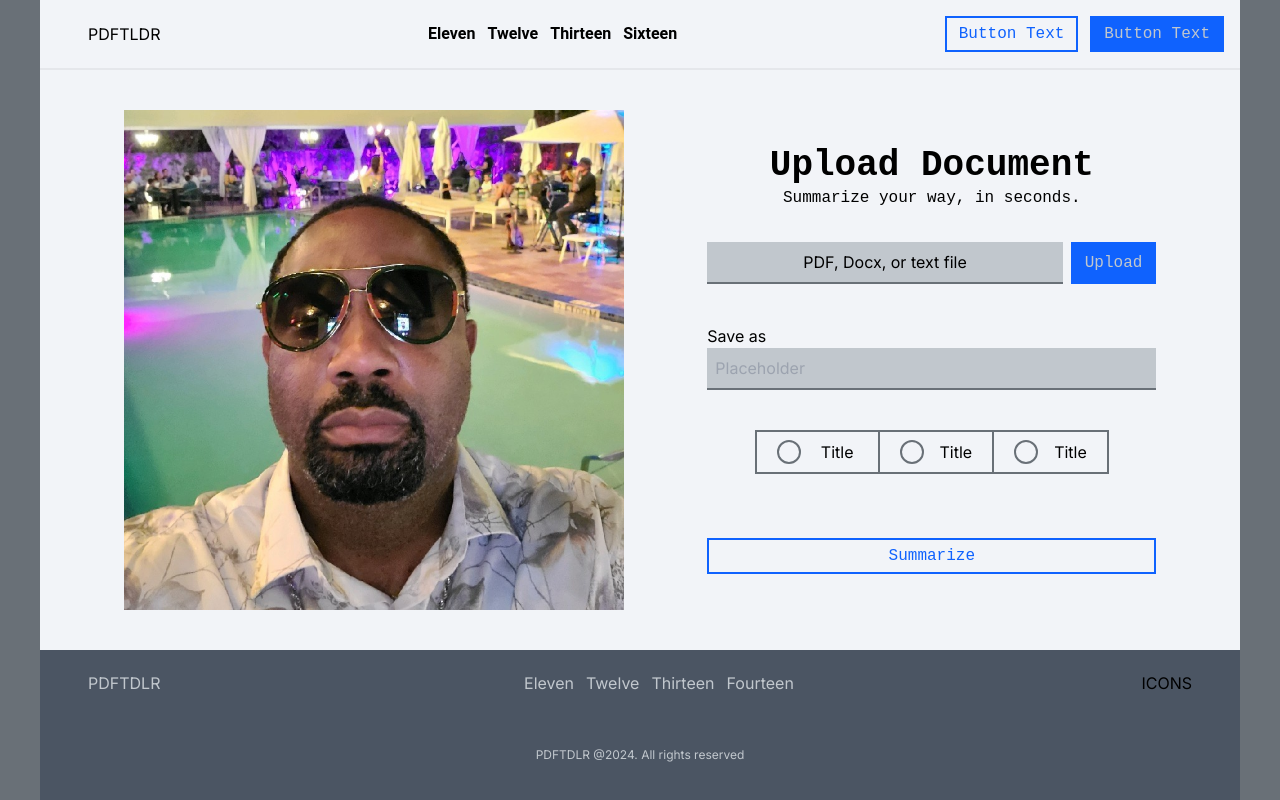
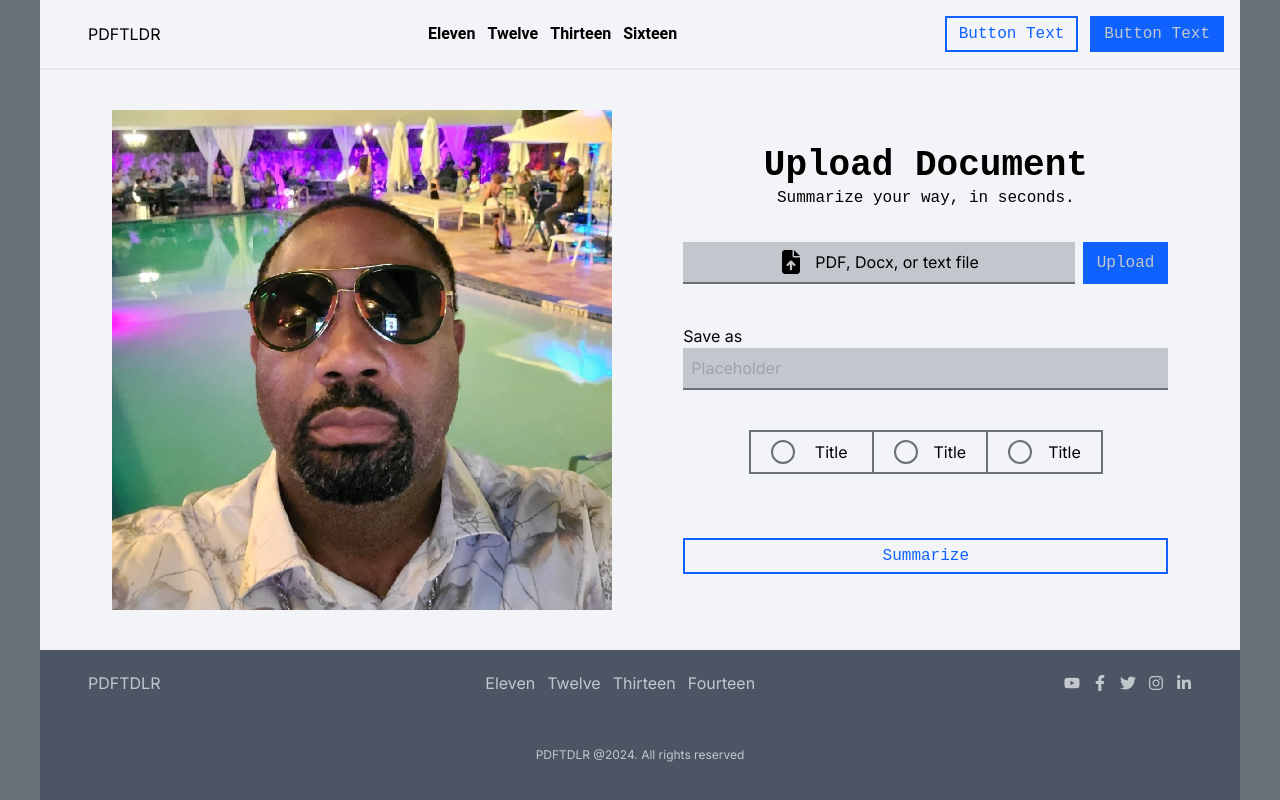
Before and after one commit to JacobChunn/PDFTLDR, a Next.js app: page / in a window 1280 px wide. Built offline with nearby package versions, Linux system fonts and the light colour scheme.

Commit message:
upload UI icons implemented

```diff
--- a/app/globals.css
+++ b/app/globals.css
@@ -2,6 +2,7 @@
 @tailwind components;
 @tailwind utilities;
 @import url('https://fonts.googleapis.com/css2?family=IBM+Plex+Mono:ital,wght@0,100;0,200;0,300;0,400;0,500;0,600;0,700;1,100;1,200;1,300;1,400;1,500;1,600;1,700&family=Roboto:ital,wght@0,100;0,300;0,400;0,500;0,700;0,900;1,100;1,300;1,400;1,500;1,700;1,900&display=swap');
+@import url('https://fonts.googleapis.com/css2?family=Material+Symbols+Outlined:opsz,wght,FILL,GRAD@20..48,100..700,0..1,-50..200');
 
 
 
--- a/app/page.tsx
+++ b/app/page.tsx
@@ -1,4 +1,11 @@
-import Image from "next/image";
+import { FaFileArrowUp } from "react-icons/fa6";
+import { FaYoutube } from "react-icons/fa6";
+import { FaFacebookF } from "react-icons/fa";
+import { FaTwitter } from "react-icons/fa";
+import { FaInstagram } from "react-icons/fa";
+import { FaLinkedinIn } from "react-icons/fa";
+
+
 
 export default function Home() {
   return (
@@ -33,12 +40,17 @@ export default function Home() {
             <h1 className="[font-family:var(--primary-font)] text-4xl font-bold">Upload Document</h1>
             <h4 className="[font-family:var(--primary-font)] mb-8">Summarize your way, in seconds.</h4>
             <div className="flex mb-10">
-              <div className="[background:var(--font-primary)] border-b-2 [border-color:var(--bg-secondary)] p-2 text-center px-24 cursor-pointer">PDF, Docx, or text file</div>
+              <div className="[background:var(--font-primary)] border-b-2 [border-color:var(--bg-secondary)] p-2 text-center px-24 cursor-pointer flex items-center">
+              <span className=" mr-3 text-2xl">
+                <FaFileArrowUp />
+              </span>
+                PDF, Docx, or text file
+              </div>
               <button className="border-2 [background:var(--button-color)] [border-color:var(--button-color)] [color:var(--font-primary)] [font-family:var(--primary-font)] p-1 px-3 ml-2">Upload</button>
             </div>
             <div className="flex justify-start flex-col items-start w-full mb-10">
               <p>Save as</p>
-              <input type="text" placeholder="Placeholder" className="[background:var(--font-primary)] border-b-2 [border-color:var(--bg-secondary)] p-2 text-start w-full cursor-pointer"/>
+              <input type="text" placeholder="Placeholder" className="[background:var(--font-primary)] border-b-2 [border-color:var(--bg-secondary)] p-2 text-start w-full"/>
             </div>
             <div className="flex justify-between border-2 [border-color:var(--bg-secondary)] mb-16">
               <div className="flex items-center border-r-2 [border-color:var(--bg-secondary)] p-1 px-5">
@@ -71,9 +83,12 @@ export default function Home() {
                   <li>Fourteen</li>
                 </ul>
               </div>
-              <div className="mr-12">
-                ICONS
-                {/* icons go here */}
+              <div className="mr-12 flex gap-3 [color:var(--font-primary)]">
+                <a href="#"><span className="d text-1xl"><FaYoutube /></span></a>
+                <a href="#"><span className="d text-1xl"><FaFacebookF /></span></a>
+                <a href="#"><span className="d text-1xl"><FaTwitter /></span></a>
+                <a href="#"><span className="d text-1xl"><FaInstagram /></span></a>
+                <a href="#"><span className="d text-1xl"><FaLinkedinIn /></span></a>
               </div>
             </div>
             <div className="my-8 flex items-center justify-center text-xs [color:var(--font-primary)]">
```
Also changed, not shown: package.json (+5 -4 lines), 1 other file (tests, documents, lock files or other folders).
